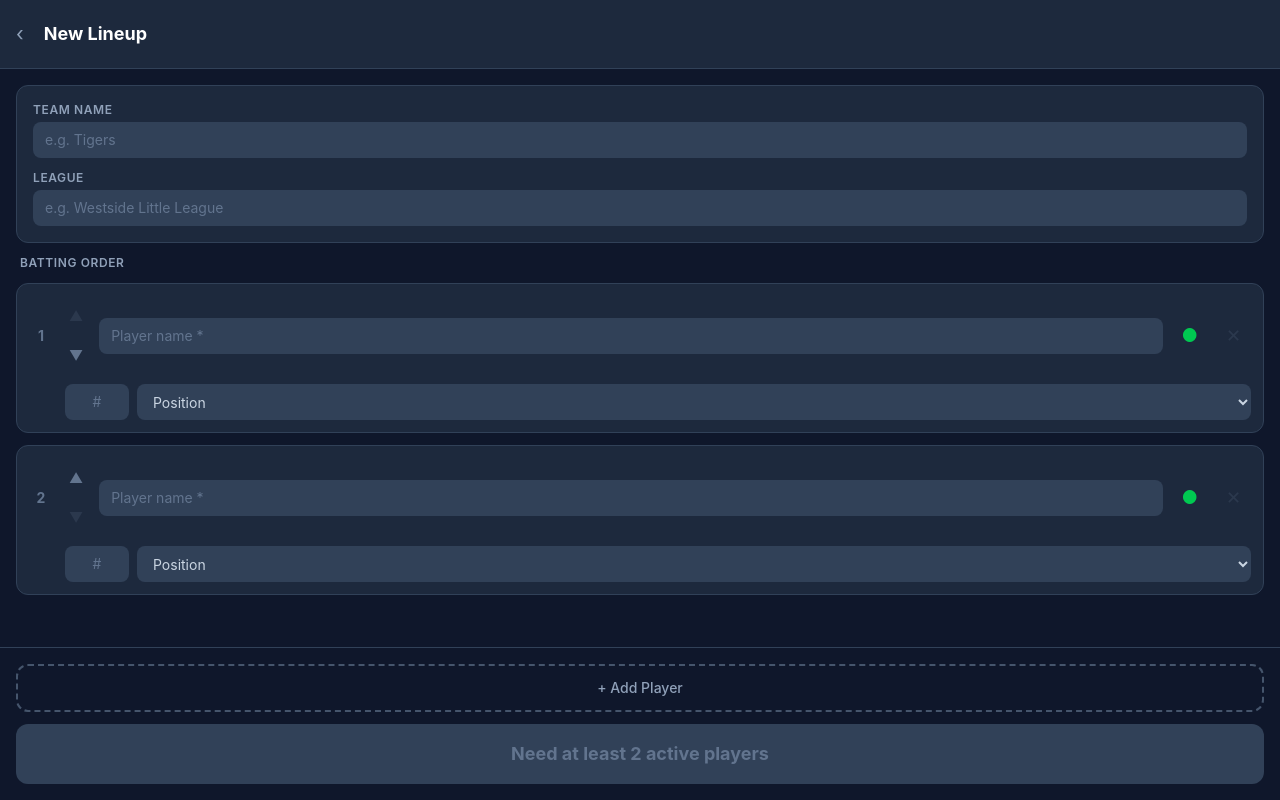
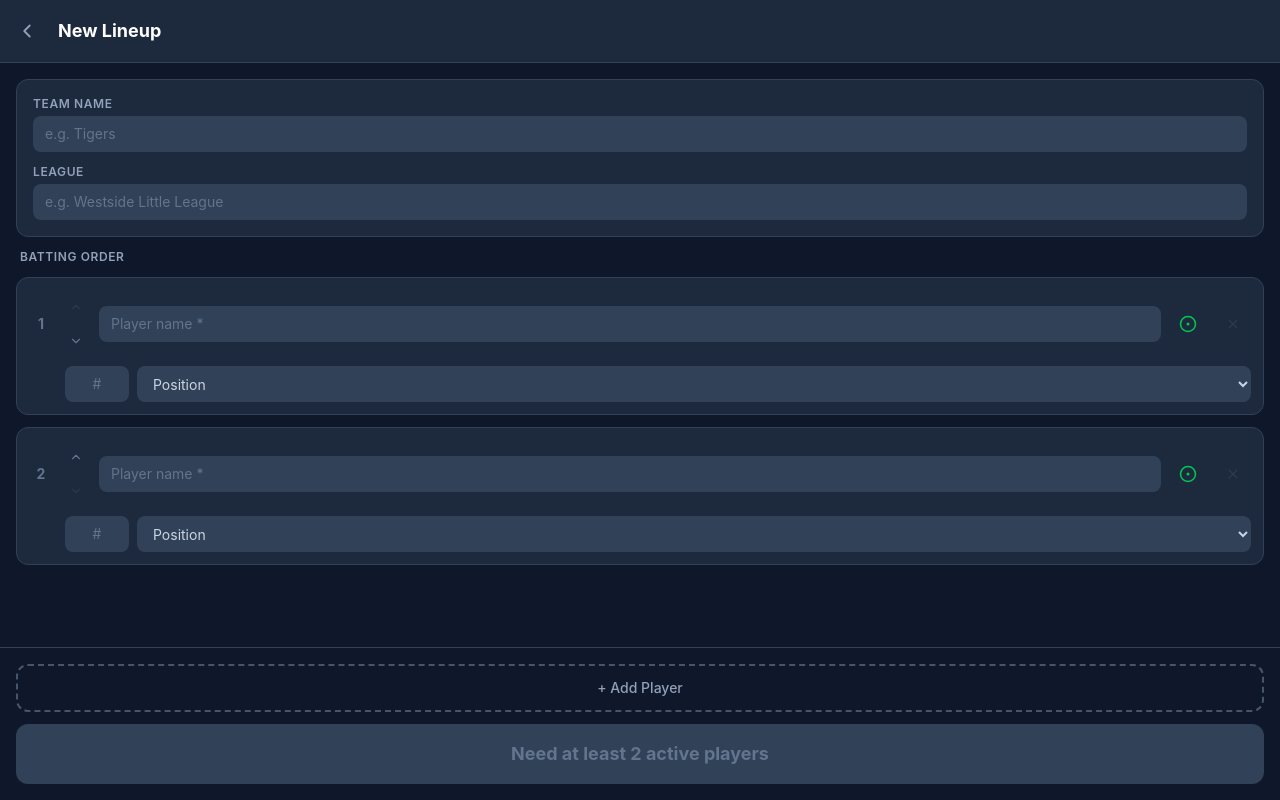
Before and after one commit to fjord-works-software/lineup-tracker, a React (Vite) app: page / in a window 1280 px wide. Both pictures are taken after a click on the button "+ New Lineup". Built offline with nearby package versions, Linux system fonts and the light colour scheme.

Commit message:
Update the icons

```diff
--- a/package.json
+++ b/package.json
@@ -10,6 +10,7 @@
     "preview": "vite preview"
   },
   "dependencies": {
+    "lucide-react": "^1.16.0",
     "qrcode": "^1.5.4",
     "react": "^19.2.6",
     "react-dom": "^19.2.6"
--- a/src/components/GameView.jsx
+++ b/src/components/GameView.jsx
@@ -1,4 +1,5 @@
 import { useState } from 'react'
+import { ArrowRight, Undo2 } from 'lucide-react'
 import BatterSpotlight from './BatterSpotlight'
 import OutCounter from './OutCounter'
 import LineupRoll from './LineupRoll'
@@ -51,7 +52,7 @@ export default function GameView({ activeLineup, state, nextBatter, undoBatter,
               onClick={endInning}
               className="w-full py-5 rounded-xl bg-amber-500 hover:bg-amber-400 text-slate-900 font-bold text-xl transition-colors"
             >
-              Start Inning {inning + 1} →
+              <span className="flex items-center justify-center gap-2">Start Inning {inning + 1} <ArrowRight size={20} /></span>
             </button>
           </div>
         ) : (
@@ -61,13 +62,13 @@ export default function GameView({ activeLineup, state, nextBatter, undoBatter,
               className="px-5 py-5 rounded-xl bg-slate-700 hover:bg-slate-600 text-white font-bold text-xl transition-colors"
               aria-label="Undo last batter"
             >
-              ↩
+              <Undo2 size={22} />
             </button>
             <button
               onClick={nextBatter}
               className="flex-1 py-5 rounded-xl bg-blue-600 hover:bg-blue-500 text-white font-bold text-xl transition-colors"
             >
-              Next Batter →
+              <span className="flex items-center justify-center gap-2">Next Batter <ArrowRight size={20} /></span>
             </button>
           </div>
         )}
--- a/src/components/HomeScreen.jsx
+++ b/src/components/HomeScreen.jsx
@@ -1,4 +1,5 @@
 import { useState } from 'react'
+import { Share2, Trash2 } from 'lucide-react'
 import ConfirmModal from './ConfirmModal'
 import QRModal from './QRModal'
 import { buildShareUrl } from '../utils/share'
@@ -50,14 +51,14 @@ export default function HomeScreen({ lineups, newLineup, selectLineup, deleteLin
                     className="px-3 py-4 text-slate-500 hover:text-blue-400 transition-colors text-lg"
                     aria-label="Share lineup"
                   >
-                    ⤴
+                    <Share2 size={18} />
                   </button>
                   <button
                     onClick={() => setConfirmDeleteId(lineup.id)}
                     className="px-3 py-4 text-slate-600 hover:text-red-400 transition-colors text-lg"
                     aria-label="Delete lineup"
                   >
-                    🗑
+                    <Trash2 size={18} />
                   </button>
                 </div>
               )
--- a/src/components/LineupSetup.jsx
+++ b/src/components/LineupSetup.jsx
@@ -1,4 +1,5 @@
 import { useState } from 'react'
+import { ChevronLeft, ChevronUp, ChevronDown, Circle, CircleDot, X } from 'lucide-react'
 import ConfirmModal from './ConfirmModal'
 
 const POSITIONS = ['P', 'C', '1B', '2B', '3B', 'SS', 'LF', 'CF', 'RF', 'DH', 'EH', 'BN']
@@ -84,7 +85,7 @@ export default function LineupSetup({ lineup, onSave, onStart, onBack }) {
   return (
     <div className="min-h-screen bg-slate-900 text-white flex flex-col">
       <div className="bg-slate-800 border-b border-slate-700 px-4 py-3 flex items-center gap-3">
-        <button onClick={onBack} className="text-slate-400 hover:text-white text-xl p-2 -ml-2">‹</button>
+        <button onClick={onBack} className="text-slate-400 hover:text-white p-2 -ml-2"><ChevronLeft size={22} /></button>
         <div className="flex-1">
           <h1 className="text-lg font-bold leading-tight">{teamName || 'New Lineup'}</h1>
           {league ? <p className="text-slate-400 text-xs">{league}</p> : null}
@@ -124,8 +125,8 @@ export default function LineupSetup({ lineup, onSave, onStart, onBack }) {
               <div className="flex items-center gap-2 mb-2">
                 <span className="text-slate-500 font-bold w-6 text-center text-sm">{i + 1}</span>
                 <div className="flex flex-col">
-                  <button onClick={() => moveUp(i)} disabled={i === 0} className="text-slate-500 hover:text-white disabled:opacity-20 text-sm py-2.5 px-2">▲</button>
-                  <button onClick={() => moveDown(i)} disabled={i === players.length - 1} className="text-slate-500 hover:text-white disabled:opacity-20 text-sm py-2.5 px-2">▼</button>
+                  <button onClick={() => moveUp(i)} disabled={i === 0} className="text-slate-500 hover:text-white disabled:opacity-20 py-2.5 px-2"><ChevronUp size={14} /></button>
+                  <button onClick={() => moveDown(i)} disabled={i === players.length - 1} className="text-slate-500 hover:text-white disabled:opacity-20 py-2.5 px-2"><ChevronDown size={14} /></button>
                 </div>
                 <input
                   type="text"
@@ -139,9 +140,9 @@ export default function LineupSetup({ lineup, onSave, onStart, onBack }) {
                   className={`p-2.5 text-lg transition-colors ${disabled ? 'text-slate-600 hover:text-green-400' : 'text-green-500 hover:text-slate-400'}`}
                   title={disabled ? 'Enable player' : 'Bench player'}
                 >
-                  {disabled ? '○' : '●'}
+                  {disabled ? <Circle size={18} /> : <CircleDot size={18} />}
                 </button>
-                <button onClick={() => setConfirmDeleteIndex(i)} disabled={players.length <= 2} className="text-slate-500 hover:text-red-400 disabled:opacity-20 p-2.5 text-lg">✕</button>
+                <button onClick={() => setConfirmDeleteIndex(i)} disabled={players.length <= 2} className="text-slate-500 hover:text-red-400 disabled:opacity-20 p-2.5"><X size={16} /></button>
               </div>
               <div className="flex gap-2 pl-9">
                 <input
--- a/src/components/QRModal.jsx
+++ b/src/components/QRModal.jsx
@@ -1,4 +1,5 @@
 import { useEffect, useState } from 'react'
+import { Check } from 'lucide-react'
 import QRCode from 'qrcode'
 
 export default function QRModal({ lineup, shareUrl, onClose }) {
@@ -37,7 +38,7 @@ export default function QRModal({ lineup, shareUrl, onClose }) {
           onClick={copyLink}
           className="w-full py-3 rounded-xl bg-slate-700 hover:bg-slate-600 text-white font-medium transition-colors text-sm"
         >
-          {copied ? '✓ Link Copied!' : 'Copy Link'}
+          {copied ? <span className="flex items-center justify-center gap-1.5"><Check size={14} /> Link Copied!</span> : 'Copy Link'}
         </button>
 
         <button
```
Also changed, not shown: 1 other file (tests, documents, lock files or other folders).
